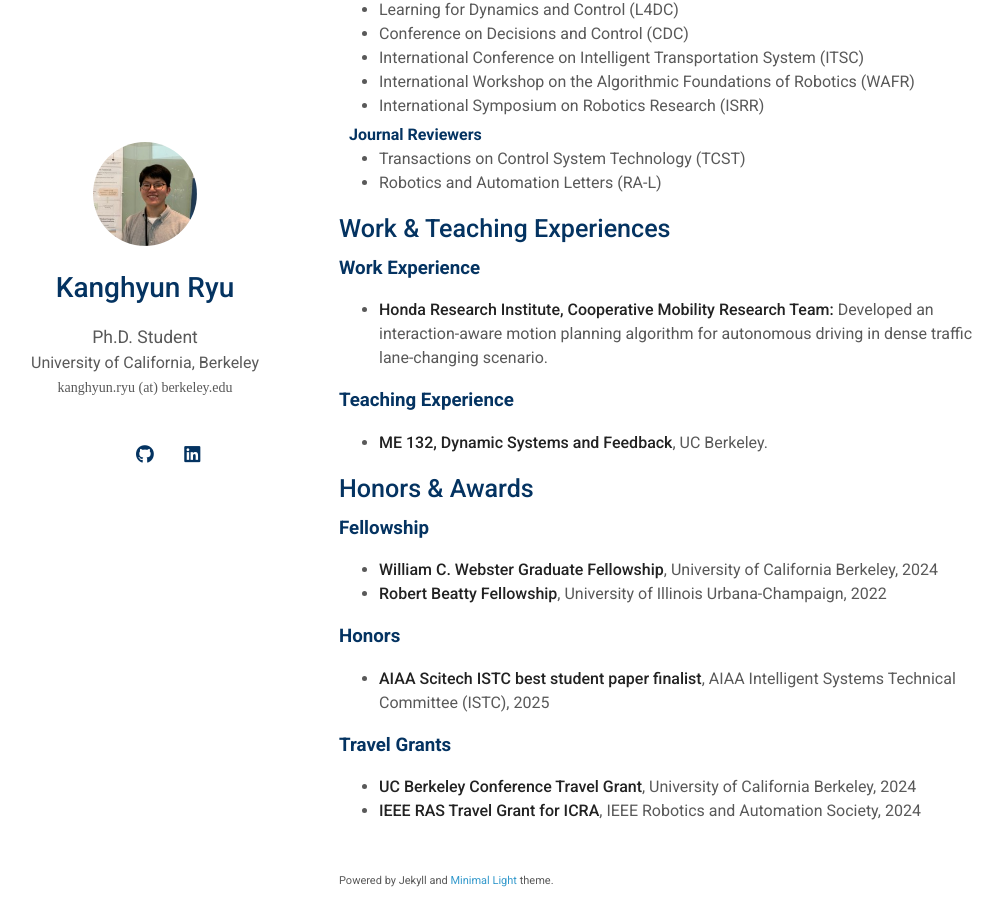
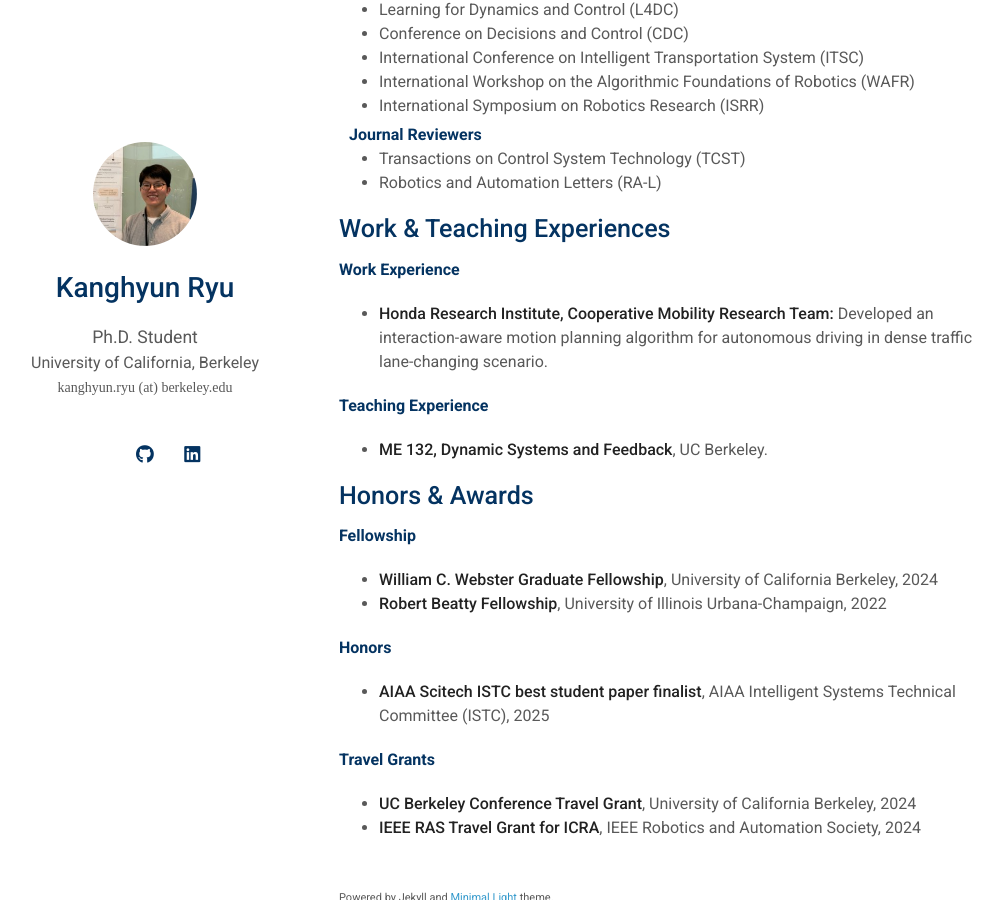
Before and after one commit to kh-ryu/kh-ryu.github.io, a Jekyll site: the page built from index.md, in a window 1280 px wide and 900 px high, scrolled down 2529 px. Shown: the whole window, without its empty margins (131-1134 px from the left). Built offline with Jekyll 4.4.1, drawn with Linux system fonts in a browser that asks for light colours; a style sheet for code colours, icons or effects is not loaded; our own code applies the rules of GitHub Pages for plain Markdown files.

Commit message:
format update

```diff
--- a/index.md
+++ b/index.md
@@ -27,21 +27,21 @@ During my PhD, I worked on [Honda Research Institute (HRI)](https://usa.honda-ri
 
 ## Work & Teaching Experiences
 
-### Work Experience
+#### Work Experience
 - **Honda Research Institute, Cooperative Mobility Research Team:** Developed an interaction-aware motion planning algorithm for autonomous driving in dense traffic lane-changing scenario.
 
-### Teaching Experience
+#### Teaching Experience
 - **ME 132, Dynamic Systems and Feedback**, UC Berkeley.
 
 ## Honors & Awards
 
-### Fellowship
+#### Fellowship
 - **William C. Webster Graduate Fellowship**, University of California Berkeley, 2024
 - **Robert Beatty Fellowship**, University of Illinois Urbana-Champaign, 2022
 
-### Honors
+#### Honors
 - **AIAA Scitech ISTC best student paper finalist**, AIAA Intelligent Systems Technical Committee (ISTC), 2025
 
-### Travel Grants
+#### Travel Grants
 - **UC Berkeley Conference Travel Grant**, University of California Berkeley, 2024
 - **IEEE RAS Travel Grant for ICRA**, IEEE Robotics and Automation Society, 2024
```
